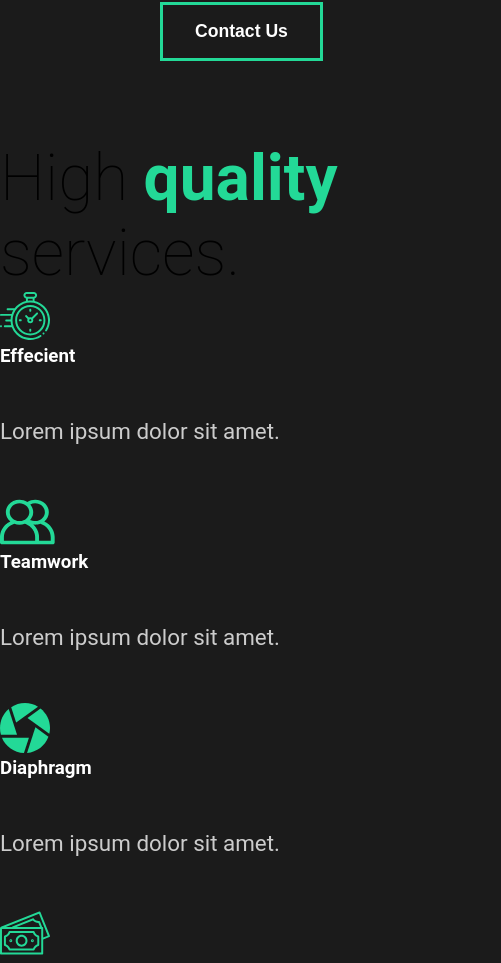
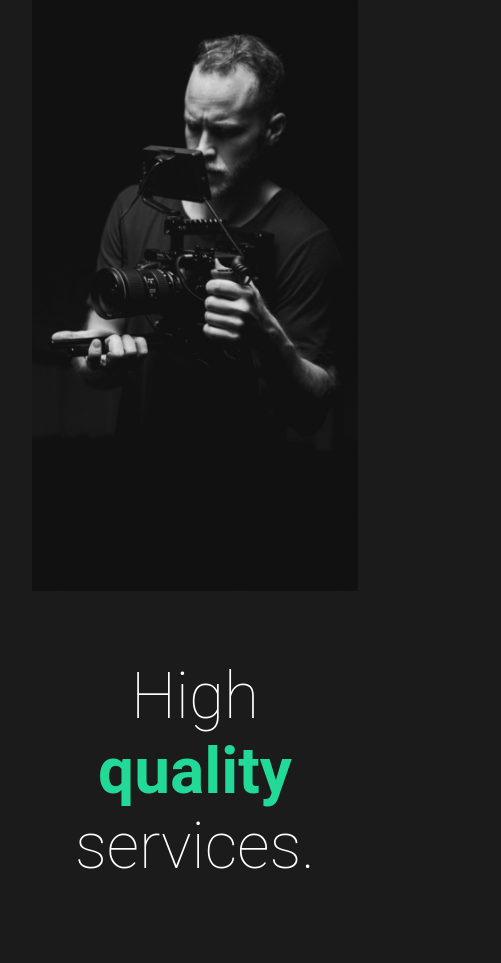
Before and after one commit to Alex-Lee-Myers/Capture-Portfolio-JS, a React (Create React App) app: page / in a window 390 px wide. Shown: the part 1001-1964 px from the top of the page, 501 px wide, since content can reach past the window. Built offline with nearby package versions, Linux system fonts and the light colour scheme.

Commit message:
2 out of 3 initial sections have style completed and mock info up. Included mobile layout already for prepping responsiveness. Next is FAQ section. Plan is finish this section by tonight. Tomorrow will tackle navbar+whatever else.

```diff
--- a/src/components/AboutSection.js
+++ b/src/components/AboutSection.js
@@ -1,24 +1,30 @@
 import React from "react";
 import home1 from ".././img/home1.png";
 //Styled Components
-import styled from "styled-components";
+// import styled from "styled-components";
+import {
+	StyledLayout,
+	StyledDescription,
+	StyledImage,
+	StyledHide,
+} from "../styles";
 
 const AboutSection = () => {
 	return (
-		<StyledAbout>
+		<StyledLayout>
 			<StyledDescription>
 				<div className="title">
-					<Hide>
+					<StyledHide>
 						<h2>We work to make</h2>
-					</Hide>
-					<Hide>
+					</StyledHide>
+					<StyledHide>
 						<h2>
 							your <span>dreams</span> come
 						</h2>
-					</Hide>
-					<Hide>
+					</StyledHide>
+					<StyledHide>
 						<h2>true.</h2>
-					</Hide>
+					</StyledHide>
 				</div>
 				<p>
 					Contact us for any photography or videography ideas you may have. We
@@ -30,40 +36,8 @@ const AboutSection = () => {
 			<StyledImage>
 				<img src={home1} alt="A guy with a camera" />
 			</StyledImage>
-		</StyledAbout>
+		</StyledLayout>
 	);
 };
 
-//Styled Components
-const StyledAbout = styled.div`
-	min-height: 90vh;
-	display: flex;
-	align-items: centers;
-	justify-content: space-between;
-	padding: 5rem 10rem;
-	color: white;
-`;
-
-const StyledDescription = styled.div`
-	flex: 1;
-	padding-right: 5rem;
-	h2 {
-		font-weight: lighter;
-	}
-`;
-
-const StyledImage = styled.div`
-	flex: 1;
-	overflow: hidden;
-	img {
-		width: 100%;
-		height: 80vh;
-		object-fit: cover;
-	}
-`;
-
-const Hide = styled.div`
-	overflow: hidden;
-`;
-
 export default AboutSection;
--- a/src/components/ServicesSection.js
+++ b/src/components/ServicesSection.js
@@ -4,60 +4,107 @@ import diaphragm from "../img/diaphragm.svg";
 import money from "../img/money.svg";
 import teamwork from "../img/teamwork.svg";
 import home2 from "../img/home2.png";
+//Styled Component
+import { StyledLayout, StyledDescription, StyledImage } from "../styles";
+import styled from "styled-components";
 
 const ServicesSection = () => {
 	return (
-		<div className="services">
-			<div className="description">
+		<StyledServices>
+			<StyledDescription>
 				<h2>
 					High <span>quality</span> services.
 				</h2>
 
-				<div className="cards">
-					<div className="card">
+				<StyledCards>
+					<StyledCard>
 						<div className="icon">
 							<img src={clock} alt="clock" />
 							<h3>Effecient</h3>
 						</div>
 						<p>Lorem ipsum dolor sit amet.</p>
-					</div>
-				</div>
+					</StyledCard>
 
-				<div className="cards">
-					<div className="card">
+					<StyledCard>
 						<div className="icon">
 							<img src={teamwork} alt="teamwork" />
 							<h3>Teamwork</h3>
 						</div>
 						<p>Lorem ipsum dolor sit amet.</p>
-					</div>
-				</div>
+					</StyledCard>
 
-				<div className="cards">
-					<div className="card">
+					<StyledCard>
 						<div className="icon">
 							<img src={diaphragm} alt="diaphragm" />
 							<h3>Diaphragm</h3>
 						</div>
 						<p>Lorem ipsum dolor sit amet.</p>
-					</div>
-				</div>
+					</StyledCard>
 
-				<div className="cards">
-					<div className="card">
+					<StyledCard>
 						<div className="icon">
 							<img src={money} alt="money" />
 							<h3>Affordable</h3>
 						</div>
 						<p>Lorem ipsum dolor sit amet.</p>
-					</div>
-				</div>
-			</div>
-			<div className="image">
+					</StyledCard>
+				</StyledCards>
+			</StyledDescription>
+			<StyledImage>
 				<img src={home2} alt="home2" />
-			</div>
-		</div>
+			</StyledImage>
+		</StyledServices>
 	);
 };
 
+const StyledServices = styled(StyledLayout)`
+	min-height: 90vh;
+	color: white;
+	display: flex;
+	align-items: center;
+	justify-content: space-between;
+	padding: 5rem 10rem;
+
+	h2 {
+		padding-bottom: 5rem;
+	}
+
+	p {
+		width: 70%;
+		padding: 2rem 0rem 4rem 0rem;
+	}
+
+	@media (max-width: 1500px) {
+		display: block;
+		padding: 2rem 2rem;
+	}
+`;
+
+const StyledCards = styled.div`
+	display: flex;
+	flex-wrap: wrap;
+	@media (max-width: 1500px) {
+		justify-content: center;
+	}
+`;
+
+const StyledCard = styled.div`
+	flex-basis: 15rem;
+	.icon {
+		display: flex;
+		align-items: center;
+		h3 {
+			margin-left: 1rem;
+			background: white;
+			color: black;
+			padding: 1rem;
+		}
+	}
+	@media (max-width: 1500px) {
+		display: flex;
+		flex-direction: column;
+		align-items: center;
+	}
+`;
+
 export default ServicesSection;
--- /dev/null
+++ b/src/styles.js
@@ -0,0 +1,50 @@
+import styled from "styled-components";
+
+export const StyledLayout = styled.div`
+	min-height: 90vh;
+	display: flex;
+	align-items: center;
+	justify-content: space-between;
+	padding: 5rem 10rem;
+	color: white;
+	@media (max-width: 1500px) {
+		display: block;
+		padding: 2rem 2rem;
+		text-align: center;
+	}
+`;
+
+export const StyledDescription = styled.div`
+	flex: 1;
+	z-index: 2;
+	padding-right: 5rem;
+	h2 {
+		font-weight: lighter;
+	}
+	@media (max-width: 1500px) {
+		padding: 0;
+		button {
+			margin: 2rem 0rem 5rem 0rem;
+		}
+	}
+`;
+
+export const StyledImage = styled.div`
+	flex: 1;
+	z-index: 2;
+	overflow: hidden;
+	img {
+		width: 100%;
+		height: 80vh;
+		object-fit: cover;
+	}
+	@media (max-width: 1500px) {
+		img {
+			width: 100%;
+		}
+	}
+`;
+
+export const StyledHide = styled.div`
+	overflow: hidden;
+`;
```
